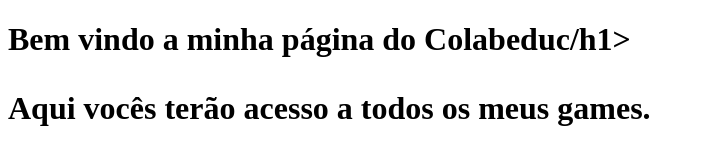
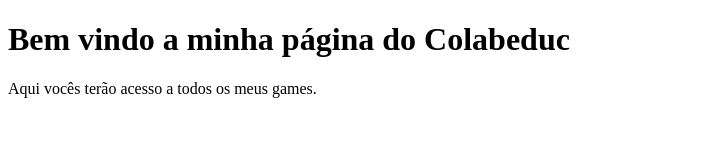
Before and after one commit to alissondavidsp/alissondavidsp.github.io, a plain HTML site: page index.html in a window 1280 px wide. Shown: the whole page, without its empty margins (0-704 px from the left). Drawn offline with Linux system fonts and the light colour scheme.

Commit message:
Update index.html

```diff
--- a/index.html
+++ b/index.html
@@ -5,7 +5,7 @@
   </head>
   <body>
 
-    <h1>Bem vindo a minha página do Colabeduc/h1>
+    <h1>Bem vindo a minha página do Colabeduc</h1>
     <p>Aqui vocês terão acesso a todos os meus games.</p>
 
   </body>
```
